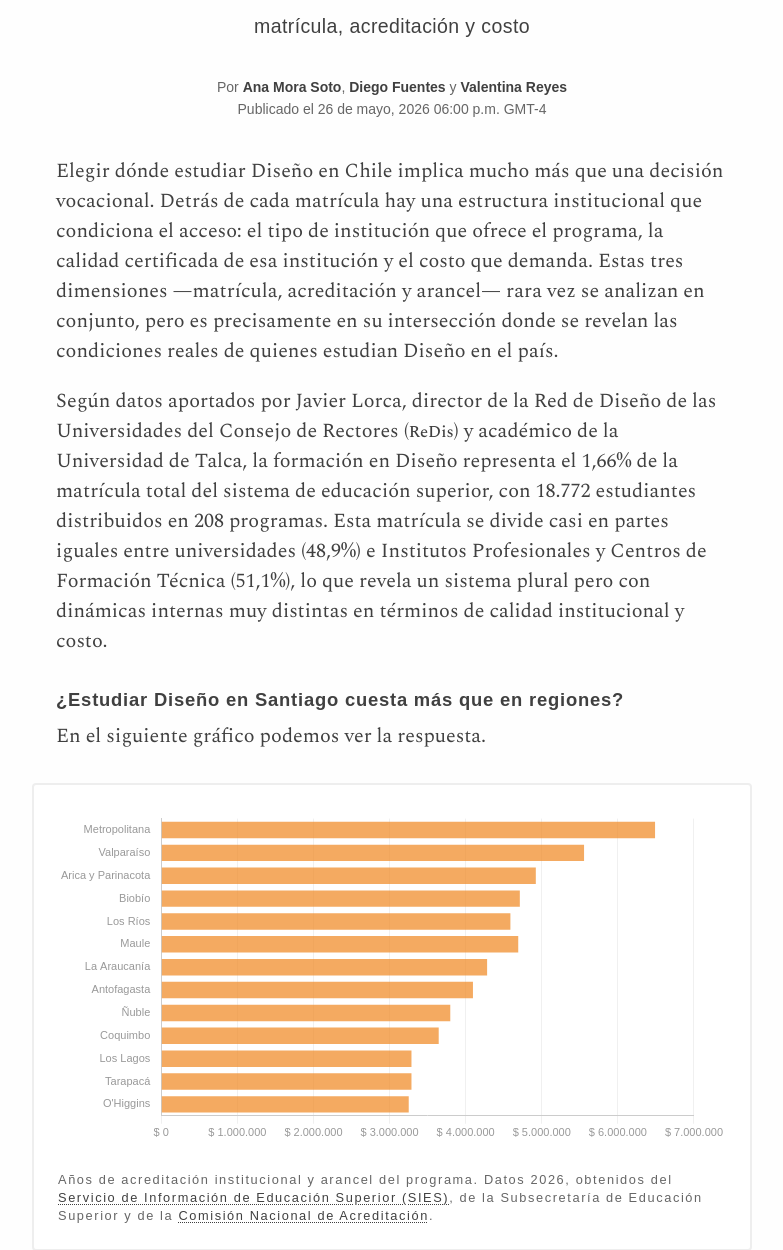
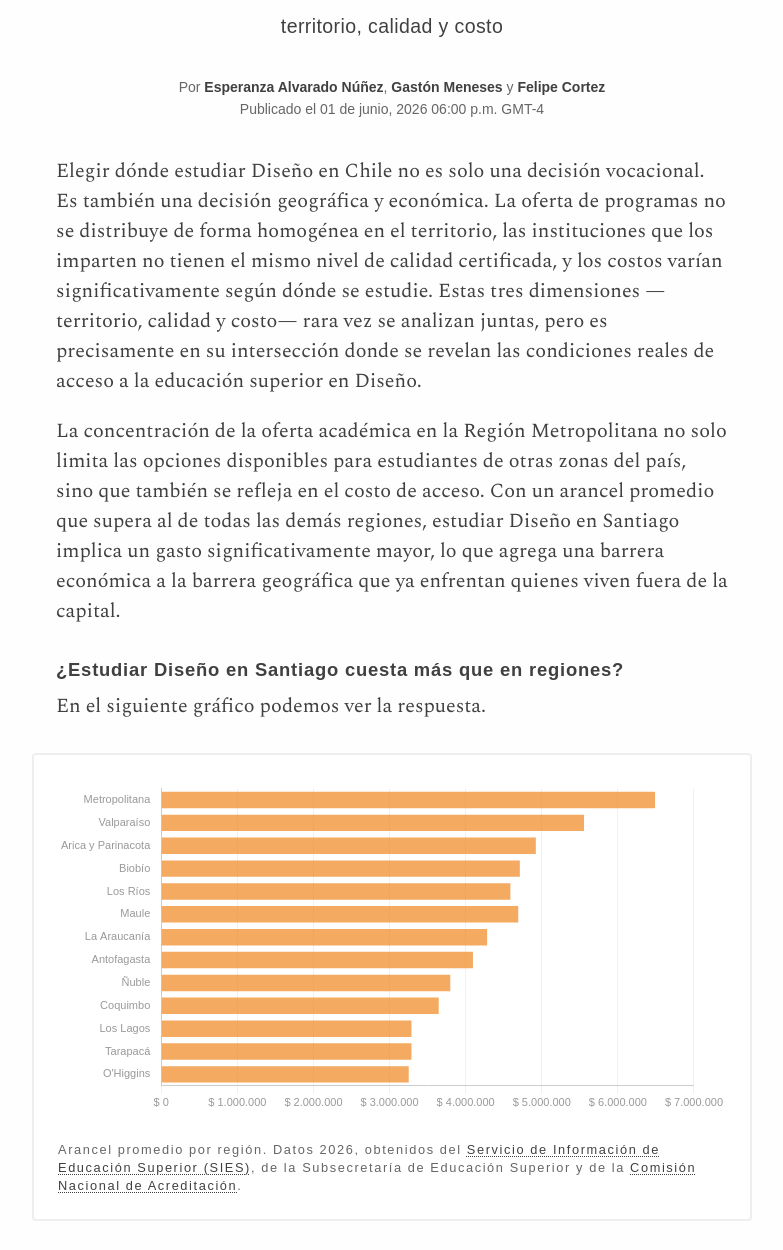
Before and after one commit to Eslialnu/Clase-11, a plain HTML site: page index.html in a window 1280 px wide. Shown: the part 225-1475 px from the top of the page, without its empty margins (248-1031 px from the left). Drawn offline with nearby package versions, Linux system fonts and the light colour scheme; a web font is replaced by a local one.

Commit message:
Update index.html

```diff
--- a/index.html
+++ b/index.html
@@ -13,12 +13,11 @@
         <nav>
             <div>
                 <span>
-					<svg xmlns="http://www.w3.org/2000/svg" viewBox="0 0 100 100" width="32" height="32" fill="#e33e1b">
-<path d="M5.6,56.85c0-17.46,11.68-27.55,25-27.55S52,37.67,52,46.4c0,8.36-5.17,13-10.58,13A10.6,10.6,0,0,1,36.47,58V57.1a3.28,3.28,0,0,0,1-2.46,3.6,3.6,0,0,0-3.81-3.44c-2.46,0-4.8,1.72-4.8,6.76,0,6.15,5.29,9.35,11.93,9.35,10.83,0,16.61-7.87,32-7.87A38.69,38.69,0,0,1,94.4,66.57v22H5.6Zm67-4.3a31.14,31.14,0,0,0-11.07,2.09V38.28l16.36-6.4,16.48,6.4V59.07C92.8,57.71,84.19,52.55,72.63,52.55Z"/>
-</svg>
-					Not allowed
+                    <svg xmlns="http://www.w3.org/2000/svg" viewBox="0 0 100 100" width="32" height="32" fill="#e33e1b">
+                        <path d="M5.6,56.85c0-17.46,11.68-27.55,25-27.55S52,37.67,52,46.4c0,8.36-5.17,13-10.58,13A10.6,10.6,0,0,1,36.47,58V57.1a3.28,3.28,0,0,0,1-2.46,3.6,3.6,0,0,0-3.81-3.44c-2.46,0-4.8,1.72-4.8,6.76,0,6.15,5.29,9.35,11.93,9.35,10.83,0,16.61-7.87,32-7.87A38.69,38.69,0,0,1,94.4,66.57v22H5.6Zm67-4.3a31.14,31.14,0,0,0-11.07,2.09V38.28l16.36-6.4,16.48,6.4V59.07C92.8,57.71,84.19,52.55,72.63,52.55Z"/>
+                    </svg>
+                    Not allowed
                 </span>
-
                 <svg xmlns="http://www.w3.org/2000/svg" width="24" height="24" fill="currentColor" viewBox="0 0 16 16">
                     <path fill-rule="evenodd" d="M2.5 12a.5.5 0 0 1 .5-.5h10a.5.5 0 0 1 0 1H3a.5.5 0 0 1-.5-.5m0-4a.5.5 0 0 1 .5-.5h10a.5.5 0 0 1 0 1H3a.5.5 0 0 1-.5-.5m0-4a.5.5 0 0 1 .5-.5h10a.5.5 0 0 1 0 1H3a.5.5 0 0 1-.5-.5" />
                 </svg>
@@ -29,16 +28,16 @@
             <img src="diseño grafico.webp"/>
             <h3>EDUCACIÓN SUPERIOR</h3>
             <h1>Diseño en Chile:</h1>
-            <h2>matrícula, acreditación y costo</h2>
-            <address>Por <a href="#">Ana Mora Soto</a>, <a href="#">Diego Fuentes</a> y <a href="#">Valentina Reyes</a></address>
-            <time>Publicado el 26 de mayo, 2026 06:00 p.m. GMT-4</time>
+            <h2>territorio, calidad y costo</h2>
+            <address>Por <a href="#">Esperanza Alvarado Núñez</a>, <a href="#">Gastón Meneses</a> y <a href="#">Felipe Cortez</a></address>
+            <time>Publicado el 01 de junio, 2026 06:00 p.m. GMT-4</time>
         </header>
 
         <main id="contenedor">
 
-            <p>Elegir dónde estudiar Diseño en Chile implica mucho más que una decisión vocacional. Detrás de cada matrícula hay una estructura institucional que condiciona el acceso: el tipo de institución que ofrece el programa, la calidad certificada de esa institución y el costo que demanda. Estas tres dimensiones —matrícula, acreditación y arancel— rara vez se analizan en conjunto, pero es precisamente en su intersección donde se revelan las condiciones reales de quienes estudian Diseño en el país.</p>
+            <p>Elegir dónde estudiar Diseño en Chile no es solo una decisión vocacional. Es también una decisión geográfica y económica. La oferta de programas no se distribuye de forma homogénea en el territorio, las instituciones que los imparten no tienen el mismo nivel de calidad certificada, y los costos varían significativamente según dónde se estudie. Estas tres dimensiones —territorio, calidad y costo— rara vez se analizan juntas, pero es precisamente en su intersección donde se revelan las condiciones reales de acceso a la educación superior en Diseño.</p>
 
-            <p>Según datos aportados por Javier Lorca, director de la Red de Diseño de las Universidades del Consejo de Rectores (<small>ReDis</small>) y académico de la Universidad de Talca, la formación en Diseño representa el 1,66% de la matrícula total del sistema de educación superior, con 18.772 estudiantes distribuidos en 208 programas. Esta matrícula se divide casi en partes iguales entre universidades (48,9%) e Institutos Profesionales y Centros de Formación Técnica (51,1%), lo que revela un sistema plural pero con dinámicas internas muy distintas en términos de calidad institucional y costo.</p>
+            <p>La concentración de la oferta académica en la Región Metropolitana no solo limita las opciones disponibles para estudiantes de otras zonas del país, sino que también se refleja en el costo de acceso. Con un arancel promedio que supera al de todas las demás regiones, estudiar Diseño en Santiago implica un gasto significativamente mayor, lo que agrega una barrera económica a la barrera geográfica que ya enfrentan quienes viven fuera de la capital.</p>
 
             <h4>¿Estudiar Diseño en Santiago cuesta más que en regiones?</h4>
 
@@ -47,14 +46,14 @@
             <figure>
                 <canvas id="mapa-diseno"></canvas>
                 <figcaption>
-                    Años de acreditación institucional y arancel del programa. Datos 2026, obtenidos del
+                    Arancel promedio por región. Datos 2026, obtenidos del
                     <a href="https://www.mifuturo.cl/servicio-de-informacion-de-educacion-superior/" target="_blank">Servicio de Información de Educación Superior (SIES)</a>, de la Subsecretaría de Educación Superior y de la <a href="https://www.cnachile.cl/Paginas/Inicio.aspx" target="_blank">Comisión Nacional de Acreditación</a>.
                 </figcaption>
             </figure>
 
             <p>Para comparar una misma variable —el arancel promedio— entre múltiples categorías ordenadas por magnitud, los <a href="https://datavizcatalogue.com/ES/metodos/grafico_de_barras.html" target="_blank">gráficos de barras horizontales</a> resultan especialmente útiles. Al disponer las regiones de mayor a menor costo, la visualización permite identificar de inmediato dónde se concentran los valores más altos y cómo se distribuyen hacia los extremos.</p>
 
-            <p>Sin embargo, el costo de un programa no depende solo de la región donde se imparte. Otro factor relevante es la calidad institucional de quienes lo ofrecen, medida a través de los años de acreditación que otorga la Comisión Nacional de Acreditación.</p>
+            <p>Sin embargo, el costo de un programa no depende solo de la región donde se imparte. Otro factor relevante es la calidad institucional de quienes lo ofrecen, medida a través de los años de acreditación que otorga la Comisión Nacional de Acreditación. Según datos aportados por Javier Lorca, director de la Red de Diseño de las Universidades del Consejo de Rectores (<small>ReDis</small>) y académico de la Universidad de Talca, la formación en Diseño reúne 18.772 estudiantes distribuidos en 208 programas a nivel nacional, con una participación casi igualada entre universidades (48,9%) e Institutos Profesionales y <small>CFT</small> (51,1%).</p>
 
             <p>En Chile, <a href="https://bcn.cl/2ewsw" target="_blank">la ley</a> obliga a acreditarse a las instituciones de educación superior. Carreras, entre las que se cuentan las de Diseño, quedan exentas de esta obligatoriedad.</p>
 
@@ -65,8 +64,6 @@
                 <li><em>Acreditada en nivel avanzado:</em> de 4 a 5 años.</li>
                 <li><em>Acreditada en nivel básico:</em> 3 años.</li>
             </ul>
-
-            <p>Según datos aportados por Javier Lorca, director de la <small>ReDis</small> y académico de la Universidad de Talca, la formación en Diseño reúne 18.772 estudiantes distribuidos en 208 programas, con una participación casi igualada entre universidades (48,9%) e Institutos Profesionales y <small>CFT</small> (51,1%). Dentro del segmento universitario, las instituciones del <small>CRUCH</small> concentran cerca de 5.800 estudiantes, representando el 30,9% de la matrícula total nacional de la disciplina.</p>
 
             <p>Por acotar, podemos <em>revisar las acreditaciones de las universidades</em>, que son las instituciones responsables de ofrecer el 35,82% de las vacantes totales de la educación superior para carreras de Diseño en 2026 (2.717 cupos del total de 7.586, según registros del <a href="https://www.mifuturo.cl/bases-de-datos-de-oferta-academica/" target="_blank">Servicio de Información de Educación Superior, <small>SIES</small></a>).</p>
 
```
